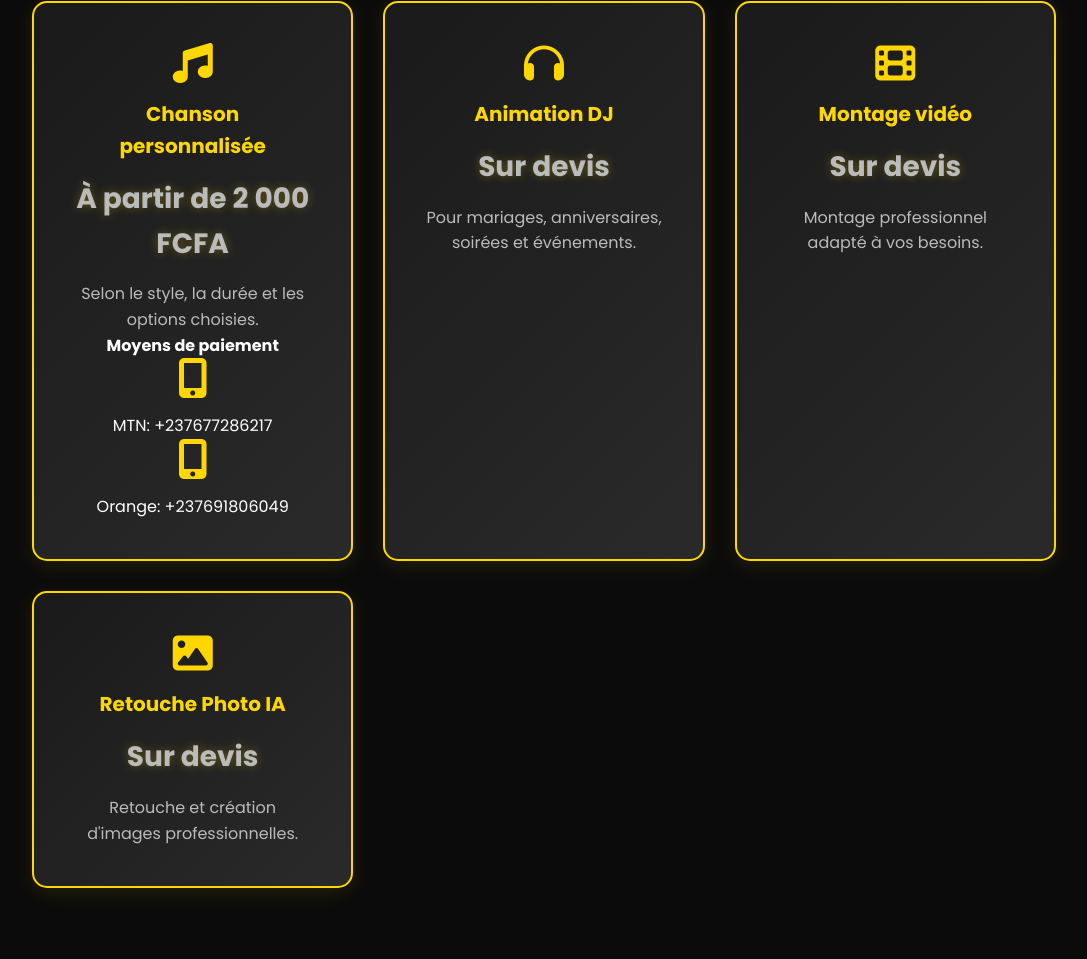
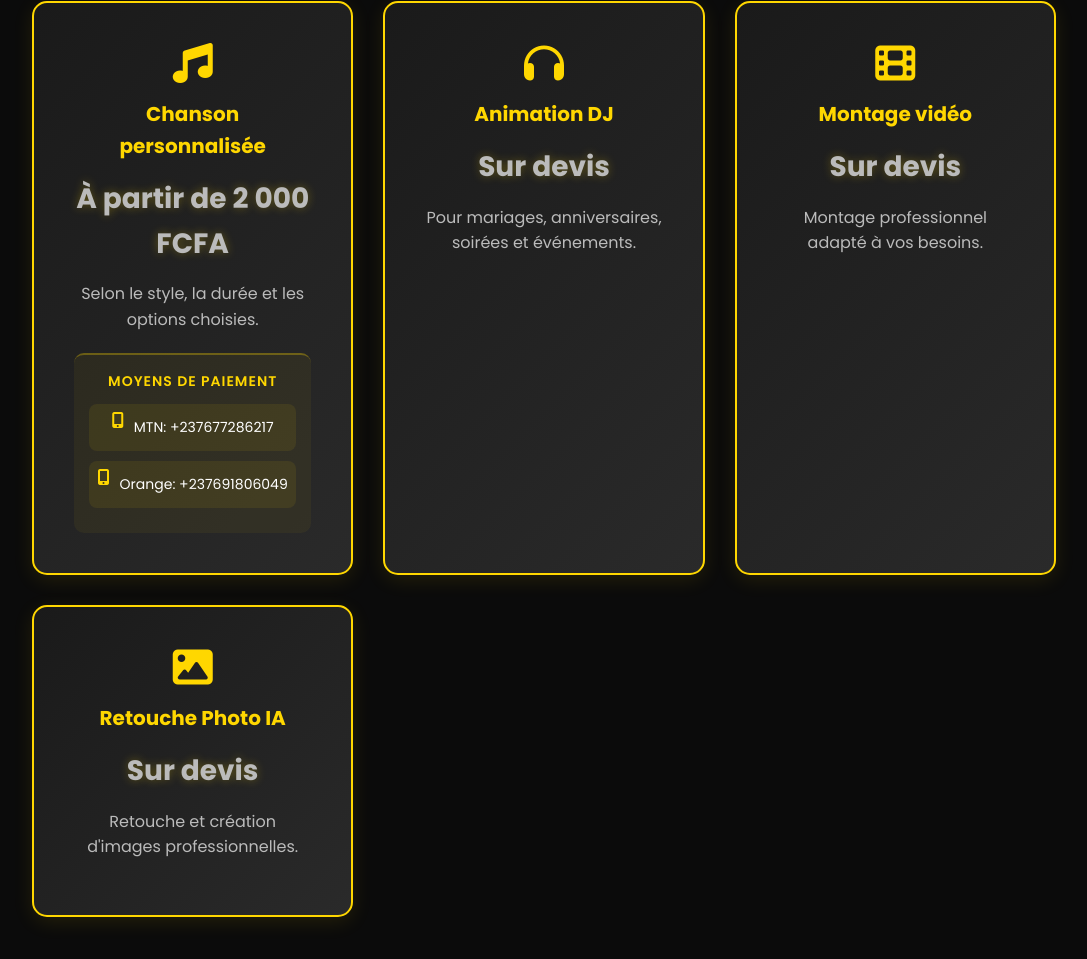
Before and after one commit to sahirus62-lang/Sahirus-deejay-studio-, a plain HTML site: page index.html in a window 1280 px wide. Shown: the part 3565-4524 px from the top of the page, without its empty margins (96-1183 px from the left). Drawn offline with Linux system fonts and the light colour scheme.

Commit message:
🎨 Ajoute le CSS pour styliser les moyens de paiement

```diff
--- a/style.css
+++ b/style.css
@@ -369,6 +369,49 @@ h2 {
 .price-card p {
     color: #bbb;
     line-height: 1.6;
+    margin-bottom: 15px;
+}
+
+/* ===== MOYENS DE PAIEMENT ===== */
+.payment-methods {
+    margin-top: 20px;
+    padding-top: 20px;
+    border-top: 2px solid rgba(255, 215, 0, 0.3);
+    background: rgba(255, 215, 0, 0.05);
+    border-radius: 10px;
+    padding: 15px;
+}
+
+.payment-methods h4 {
+    font-size: 14px;
+    color: #FFD700;
+    margin-bottom: 12px;
+    font-weight: 600;
+    text-transform: uppercase;
+    letter-spacing: 1px;
+}
+
+.payment-option {
+    display: flex;
+    align-items: center;
+    gap: 10px;
+    justify-content: center;
+    margin-bottom: 10px;
+    color: #fff;
+    font-size: 14px;
+    padding: 8px;
+    background: rgba(255, 215, 0, 0.08);
+    border-radius: 8px;
+    transition: 0.3s ease;
+}
+
+.payment-option:hover {
+    background: rgba(255, 215, 0, 0.15);
+    transform: scale(1.05);
+}
+
+.payment-option i {
+    font-size: 16px;
 }
 
 /* ===== SECTION CONTACT ===== */
@@ -633,4 +676,14 @@ footer a:hover {
         font-size: 24px;
         margin-bottom: 30px;
     }
+
+    .payment-methods {
+        margin-top: 15px;
+        padding: 12px;
+    }
+
+    .payment-option {
+        font-size: 12px;
+        padding: 6px;
+    }
 }
```
